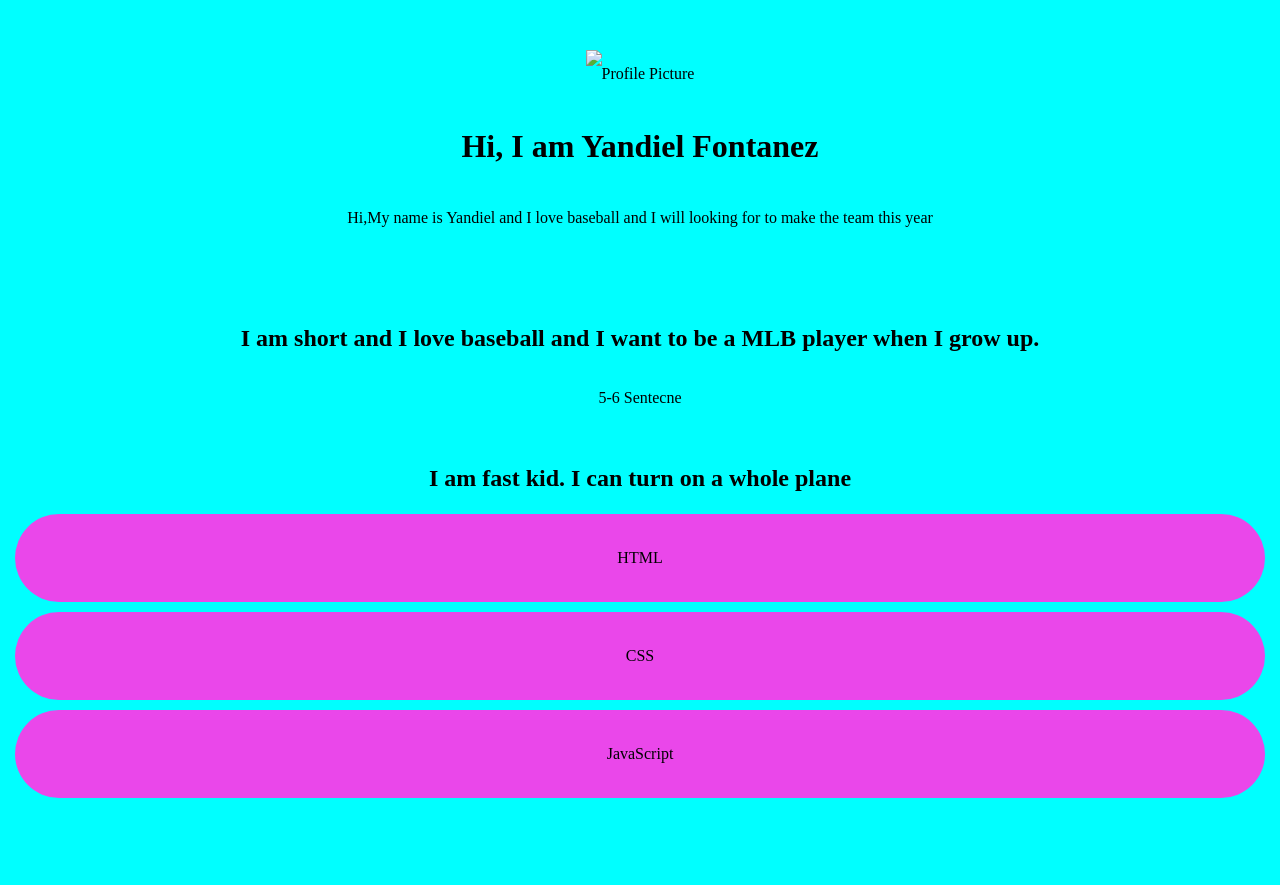
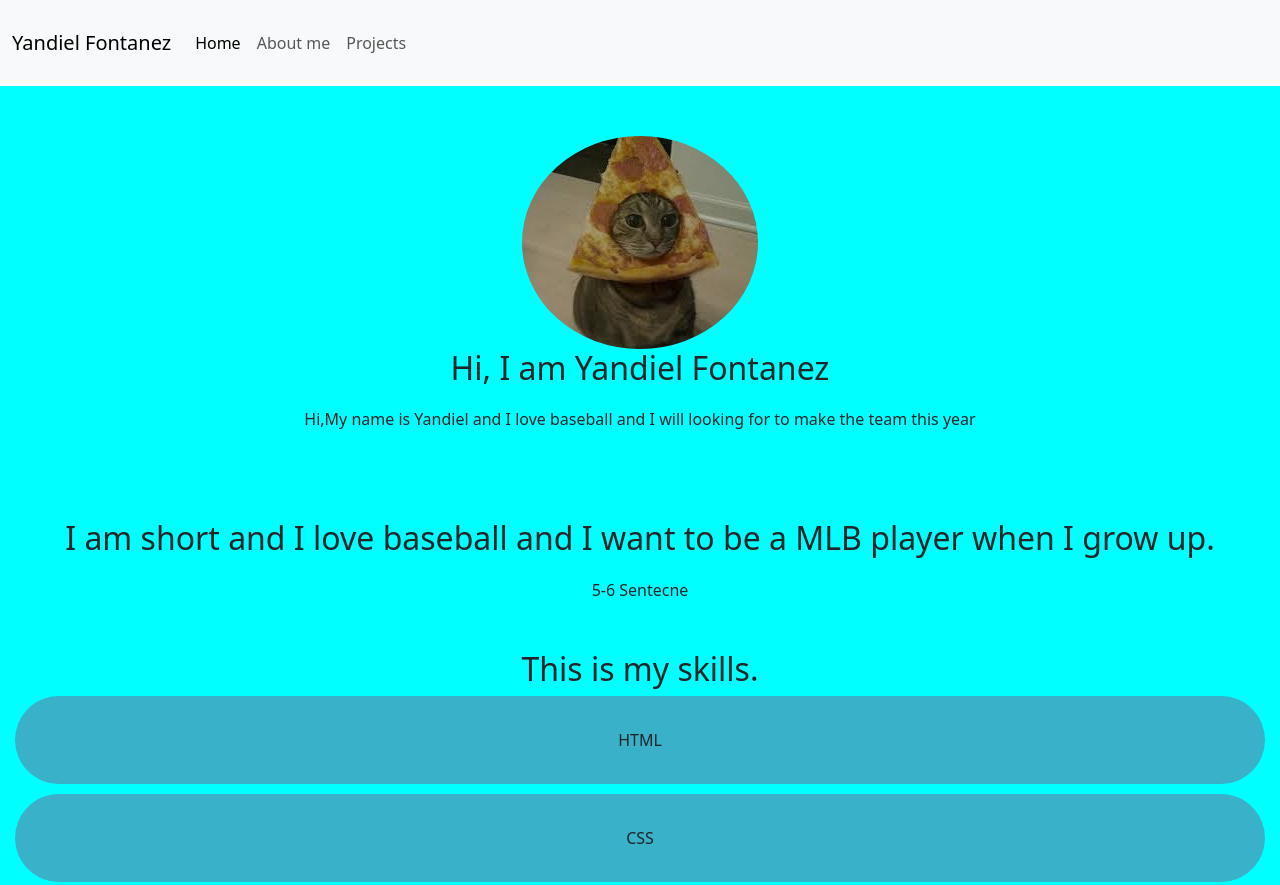
Before and after one commit to Fontanez45/yandiuel.2342, a plain HTML site: page index.html in a window 1280 px wide. Shown: the top 885 px of the page. Before the commit the page ends 808 px from the top, so only its background shows below. Drawn offline with nearby package versions, Linux system fonts and the light colour scheme.

Commit message:
Adavance CSS and Bootstraps

```diff
--- a/index.html
+++ b/index.html
@@ -5,16 +5,48 @@
     <meta charset ="UTF-8">
 <meta name="viewport" content="width=device-width, initial-scale=1.0">
     <title>Yandiel Fontanez</title>
-    <link href="syle.css" rel="stylesheet">
+
+    <link href="https://cdn.jsdelivr.net/npm/bootstrap@5.3.7/dist/css/bootstrap.min.css" rel="stylesheet" integrity="sha384-LN+7fdVzj6u52u30Kp6M/trliBMCMKTyK833zpbD+pXdCLuTusPj697FH4R/5mcr" crossorigin="anonymous">
+<link href="syle.css" rel="stylesheet">
 </head>
+
+<nav class="navbar navbar-expand-lg bg-body-tertiary">
+  <div class="container-fluid">
+    <a class="navbar-brand" href="#">Yandiel Fontanez</a>
+    <button class="navbar-toggler" type="button" data-bs-toggle="collapse" data-bs-target="#navbarNav" aria-controls="navbarNav" aria-expanded="false" aria-label="Toggle navigation">
+      <span class="navbar-toggler-icon"></span>
+    </button>
+    <div class="collapse navbar-collapse" id="navbarNav">
+      <ul class="navbar-nav">
+        <li class="nav-item">
+          <a class="nav-link active" aria-current="page" href="index.html">Home</a>
+        </li>
+        <li class="nav-item">
+          <a class="nav-link" href="#about">About me</a>
+        </li>
+        <li class="nav-item">
+          <a class="nav-link" href="#">Projects</a>
+        </li>
+        <li class="nav-item">
+
+        </li>
+      </ul>
+    </div>
+  </div>
+</nav>
+
 
 <!-- This is where most of my code will live -->
  <body>
-<section id="home" class="hero">
-    <img src="#" alt="Profile Picture">
+<section id="home" class="hero container-fluid flex-Ig-row flex-column align-items-center jutify-content-center" >
+    <img src="download.jpeg" alt="Profile Picture">
+    <div class="hero-text">
     <h1>Hi, I am <span class="accent">Yandiel Fontanez</span></h1>
 <p> Hi,My name is Yandiel and I love baseball and I will looking for to make the team this year</p>
+</div>
 </section>
+
+
 
 <section id="about" class="section">
 <h2> I am short and I love baseball and I want to be a MLB player when I grow up.</h2>
@@ -22,7 +54,7 @@
 </section>
 
 <section id="skills" class="section">
-    <h2> I am fast kid. I can turn on a whole plane</h2>
+    <h2> This is my skills.</h2>
     <div class = "grid">
         <div>HTML</div>
         <div>CSS</div>
@@ -34,6 +66,8 @@
 
 </section>
 
+    <script src="https://cdn.jsdelivr.net/npm/bootstrap@5.3.7/dist/js/bootstrap.bundle.min.js" integrity="sha384-ndDqU0Gzau9qJ1lfW4pNLlhNTkCfHzAVBReH9diLvGRem5+R9g2FzA8ZGN954O5Q" crossorigin="anonymous"></script>
+
 
 
 </body>
--- a/syle.css
+++ b/syle.css
@@ -31,8 +31,26 @@ gap: 10px;
 }
 
 .grid div{
-    background-color: rgb(234, 71, 234);
+    background-color: rgb(57, 177, 201);
     padding: 20px;
     border-radius: 100px;
 
 }
+
+
+@media (max-width: 768px){
+.hero h1{font-size: size 40px;}
+}
+
+@media (max-width:768px){
+    body{background-color: rgb(179, 80, 221);}
+}
+
+.hero-text{
+    display:flex;
+    flex-direction: column;
+}
+
+.hero img {
+    border-radius: 50%;
+}
```
Also changed, not shown: download.jpeg (added), download.png (added).
